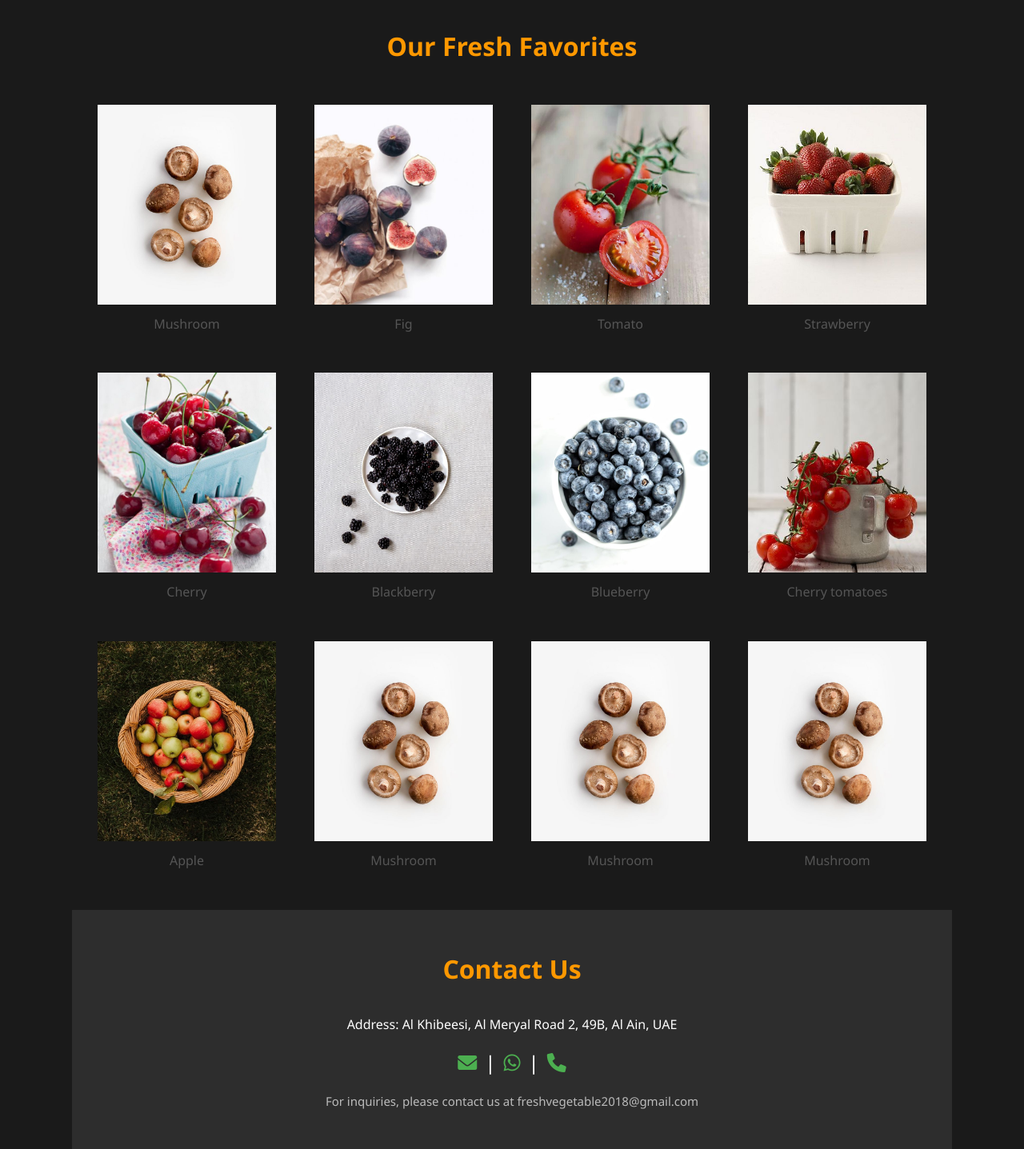
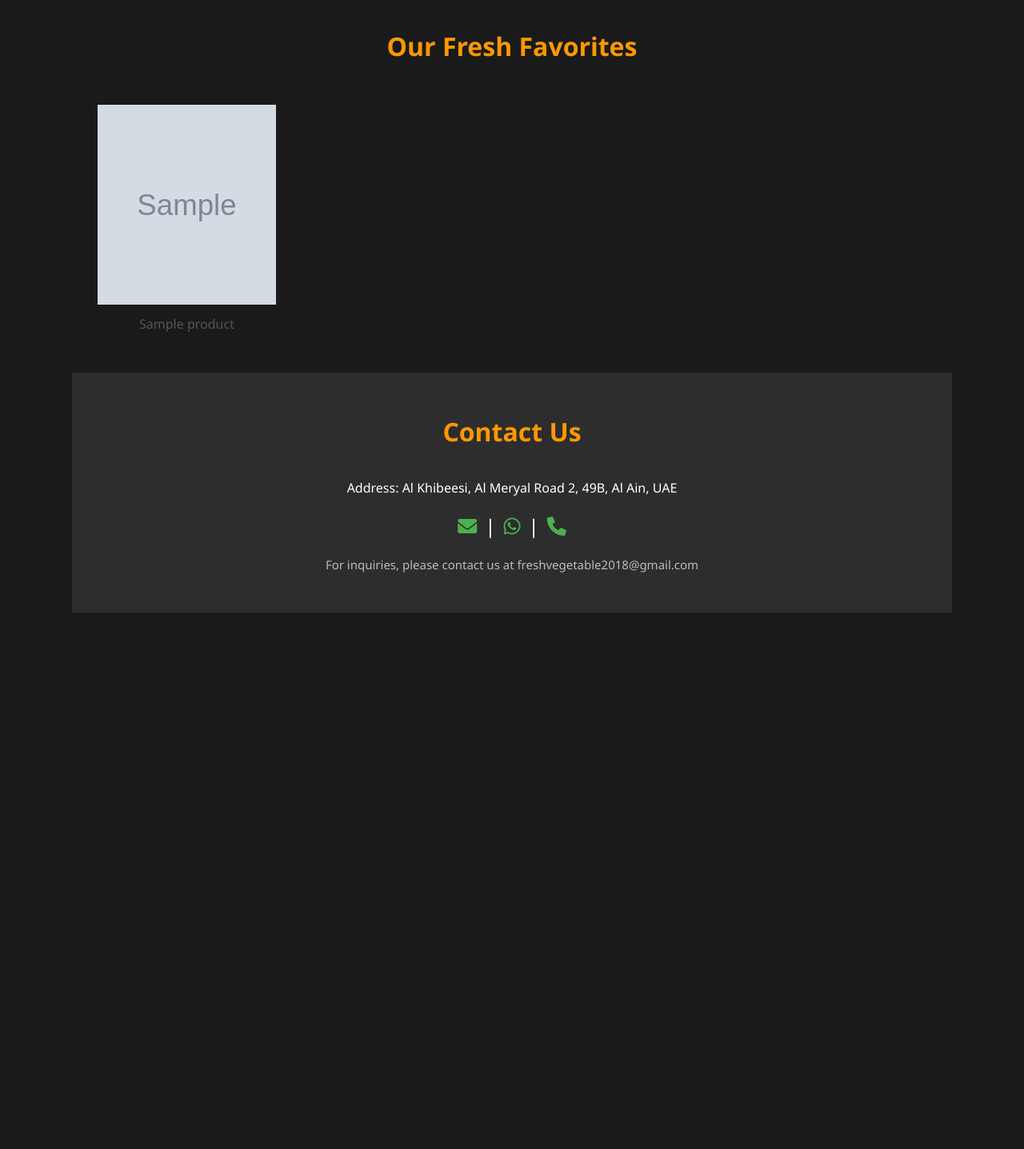
Before and after one commit to Nabilaboobacker/store, a Django app: page /products/ in a window 1280 px wide. Shown: the part 74-1511 px from the top of the page at 80% size. After the commit the page ends 840 px from the top, so only its background shows below. Run offline with Django 5.2, Linux system fonts and the light colour scheme; tables that the repository leaves empty hold one stand-in row (values such as "Sample post"); grey boxes marked "Sample" are stand-in pictures.

Commit message:
products solved

```diff
--- a/project/settings.py
+++ b/project/settings.py
@@ -24,7 +24,7 @@ BASE_DIR = Path(__file__).resolve().parent.parent
 SECRET_KEY = config('SECRET_KEY')
 
 # SECURITY WARNING: don't run with debug turned on in production!
-DEBUG = False
+DEBUG = True
 import os
 
 ALLOWED_HOSTS = ['.vercel.app', '127.0.0.1']
@@ -126,8 +126,8 @@ USE_TZ = True
 # https://docs.djangoproject.com/en/5.1/howto/static-files/
 
 STATIC_URL = 'static/'
-# STATICFILES_DIRS = [os.path.join(BASE_DIR, 'static')]
-STATIC_ROOT = os.path.join(BASE_DIR, 'static')
+STATICFILES_DIRS = [os.path.join(BASE_DIR, 'static')]
+STATIC_ROOT = os.path.join(BASE_DIR, 'assets')
 MEDIA_URL = '/media/'
 MEDIA_ROOT = os.path.join(BASE_DIR, 'media')
 
--- a/templates/products.html
+++ b/templates/products.html
@@ -25,66 +25,13 @@
             <!-- Grid to display product cards -->
             <div class="product-grid">
                 {% comment %} product {% endcomment %}
+                {% for product in products %}
                     <div class="product-card">
                         <!-- Product image and name -->
-                        <img src="{% static 'Mushroom.jpg' %}" alt="Mushroom">
-                        <p>Mushroom</p>
+                        <img src="{{ MEDIA_URL }} {{ product.image.url }}" alt="{{ product.product_name }}">
+                        <p>{{ product.product_name }}</p>
                     </div>
-                    <div class="product-card">
-                        <!-- Product image and name -->
-                        <img src="{% static 'fig.jpg' %}" alt="fig">
-                        <p>Fig</p>
-                    </div>
-                    <div class="product-card">
-                        <!-- Product image and name -->
-                        <img src="{% static 'Tomato.jpg' %}" alt="Tomato">
-                        <p>Tomato</p>
-                    </div>
-                    <div class="product-card">
-                        <!-- Product image and name -->
-                        <img src="{% static 'Strawberry.jpg' %}" alt="Strawberry">
-                        <p>Strawberry</p>
-                    </div>
-                    <div class="product-card">
-                        <!-- Product image and name -->
-                        <img src="{% static 'Cherry.jpg' %}" alt="Cherry">
-                        <p>Cherry</p>
-                    </div>
-                    <div class="product-card">
-                        <!-- Product image and name -->
-                        <img src="{% static 'Blackberry.jpg' %}" alt="Blackberry">
-                        <p>Blackberry</p>
-                    </div>
-                    <div class="product-card">
-                        <!-- Product image and name -->
-                        <img src="{% static 'Blueberry.jpg' %}" alt="Blueberry">
-                        <p>Blueberry</p>
-                    </div>
-                    <div class="product-card">
-                        <!-- Product image and name -->
-                        <img src="{% static 'Cherry tomatoes.jpg' %}" alt="Cherry tomatoes">
-                        <p>Cherry tomatoes</p>
-                    </div>
-                    <div class="product-card">
-                        <!-- Product image and name -->
-                        <img src="{% static 'Apple.jpg' %}" alt="{{ Apple }}">
-                        <p>Apple</p>
-                    </div>
-                    <div class="product-card">
-                        <!-- Product image and name -->
-                        <img src="{% static 'Mushroom.jpg' %}" alt="{{ Mushroom }}">
-                        <p>Mushroom</p>
-                    </div>
-                    <div class="product-card">
-                        <!-- Product image and name -->
-                        <img src="{% static 'Mushroom.jpg' %}" alt="{{ Mushroom }}">
-                        <p>Mushroom</p>
-                    </div>
-                    <div class="product-card">
-                        <!-- Product image and name -->
-                        <img src="{% static 'Mushroom.jpg' %}" alt="{{ Mushroom }}">
-                        <p>Mushroom</p>
-                    </div>
+                {% endfor %}
                 {% comment %} Product {% endcomment %}
             </div>
         </div>
```
Also changed, not shown: media/images/Apple.jpg (added), media/images/Blueberry.jpg (added).
